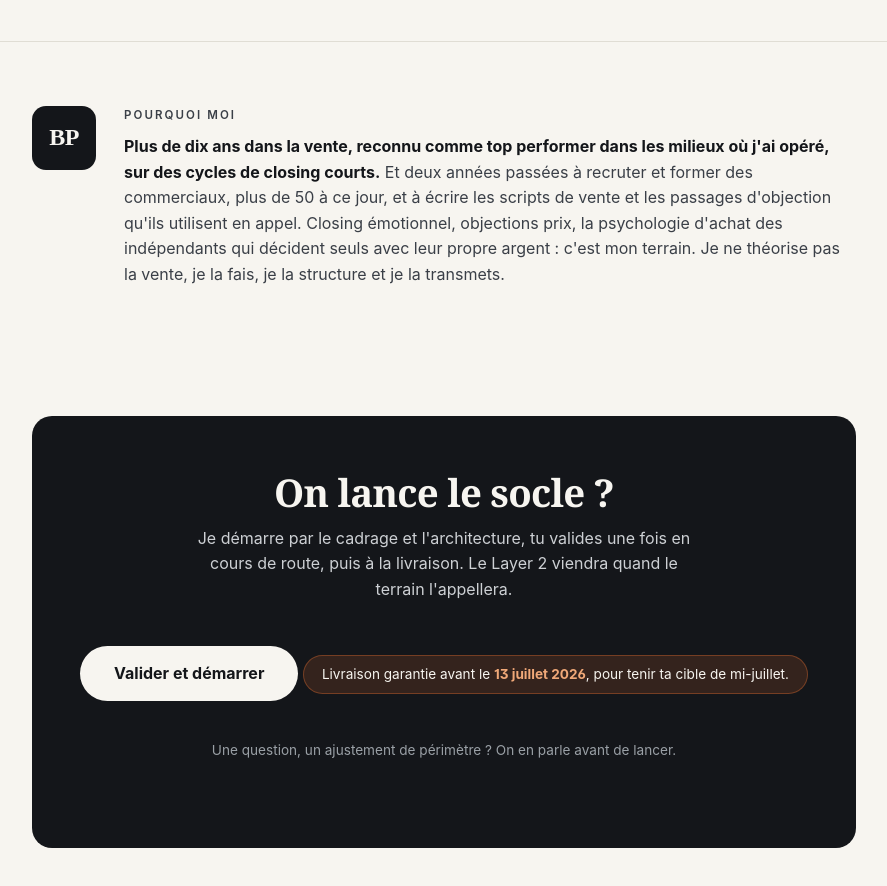
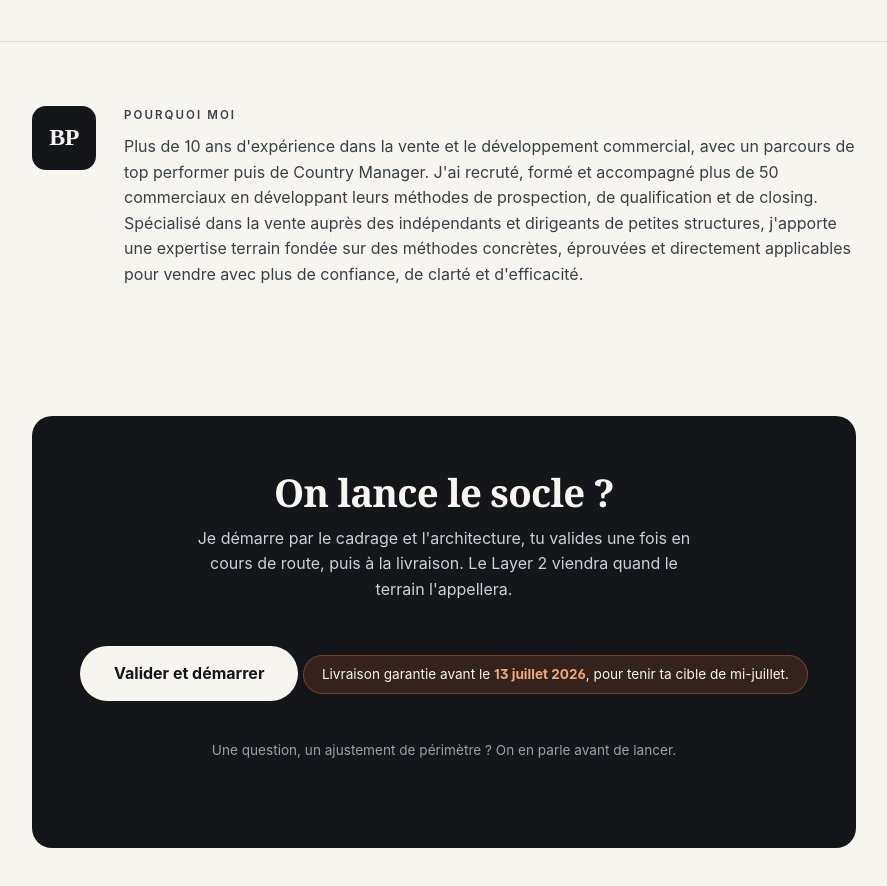
Before and after one commit to pellerinbrice-creator/proposition-sebastien, a plain HTML site: page index.html in a window 1280 px wide. Shown: the part 3660-4546 px from the top of the page, without its empty margins (196-1083 px from the left). Drawn offline with Linux system fonts and the light colour scheme.

Commit message:
Revise sales experience paragraph in index.html
Updated sales experience description for clarity and detail.

```diff
--- a/index.html
+++ b/index.html
@@ -409,7 +409,13 @@
         <div class="who display">BP</div>
         <div>
           <p class="eyebrow" style="margin-bottom:10px;">Pourquoi moi</p>
-          <p><strong>Plus de dix ans dans la vente, reconnu comme top performer dans les milieux où j'ai opéré, sur des cycles de closing courts.</strong> Et deux années passées à recruter et former des commerciaux, plus de 50 à ce jour, et à écrire les scripts de vente et les passages d'objection qu'ils utilisent en appel. Closing émotionnel, objections prix, la psychologie d'achat des indépendants qui décident seuls avec leur propre argent : c'est mon terrain. Je ne théorise pas la vente, je la fais, je la structure et je la transmets.</p>
+          <p>
+  Plus de 10 ans d'expérience dans la vente et le développement commercial, avec un parcours de top performer puis de Country Manager. J'ai recruté, formé et accompagné plus de 50 commerciaux en développant leurs méthodes de prospection, de qualification et de closing.
+</p>
+
+<p>
+  Spécialisé dans la vente auprès des indépendants et dirigeants de petites structures, j'apporte une expertise terrain fondée sur des méthodes concrètes, éprouvées et directement applicables pour vendre avec plus de confiance, de clarté et d'efficacité.
+</p>
         </div>
       </div>
     </div>
```
